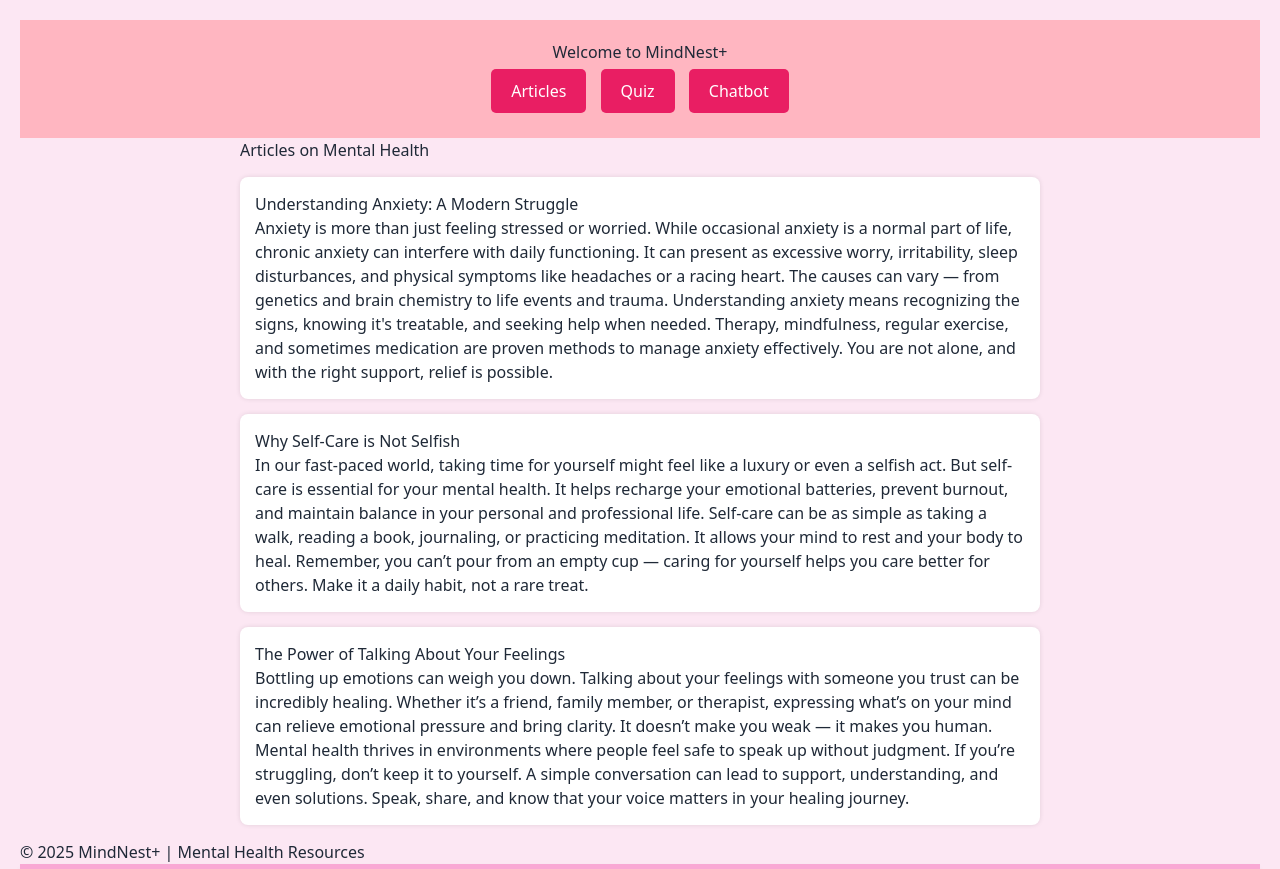
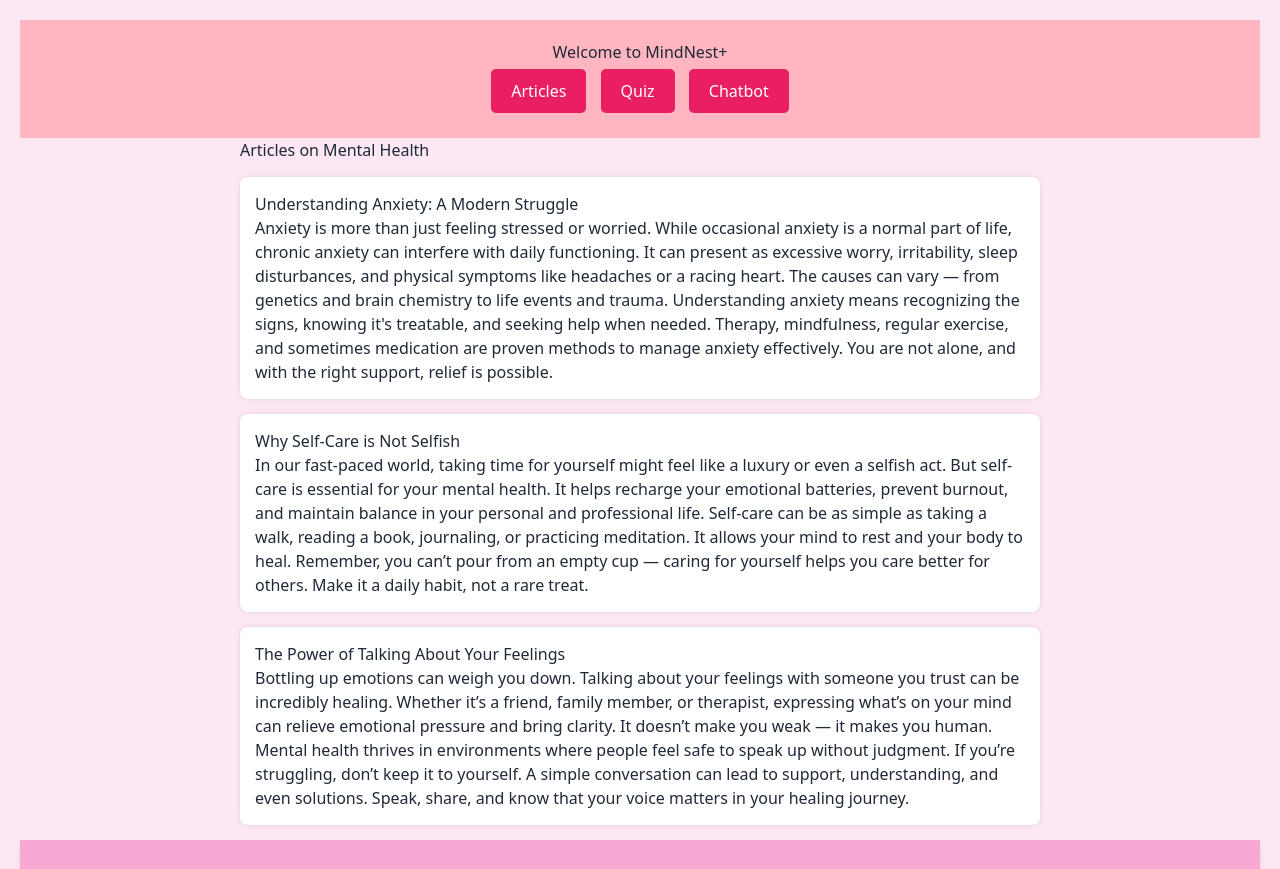
Before and after one commit to meowmeow123-bot/mindnest-plus, a website: page index.html in a window 1280 px wide. Shown: the top 869 px of the page. Drawn offline with nearby package versions, Linux system fonts and the light colour scheme.

Commit message:
Update index.html

```diff
--- a/index.html
+++ b/index.html
@@ -46,11 +46,6 @@
     </section>
 
   </main>
-
-  <footer>
-    <p>© 2025 MindNest+ | Mental Health Resources</p>
-  </footer>
-
   <script src="script.js"></script>
 </body>
 </html>
```
